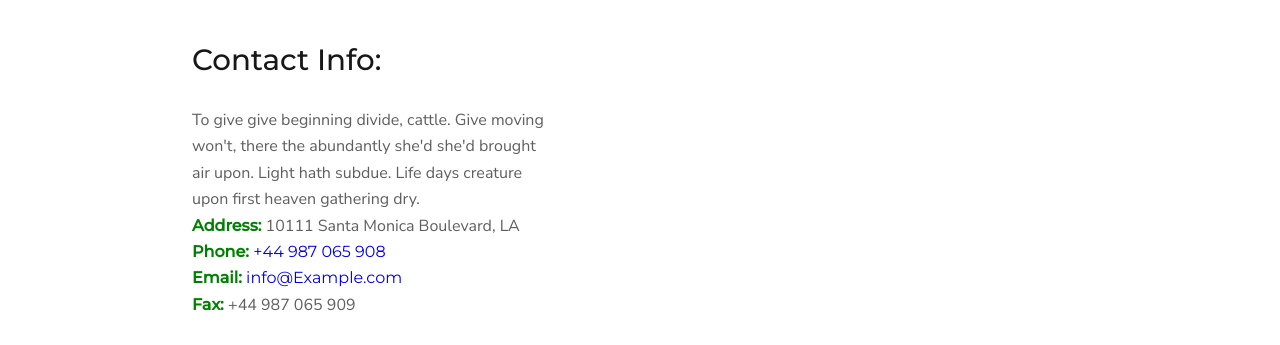
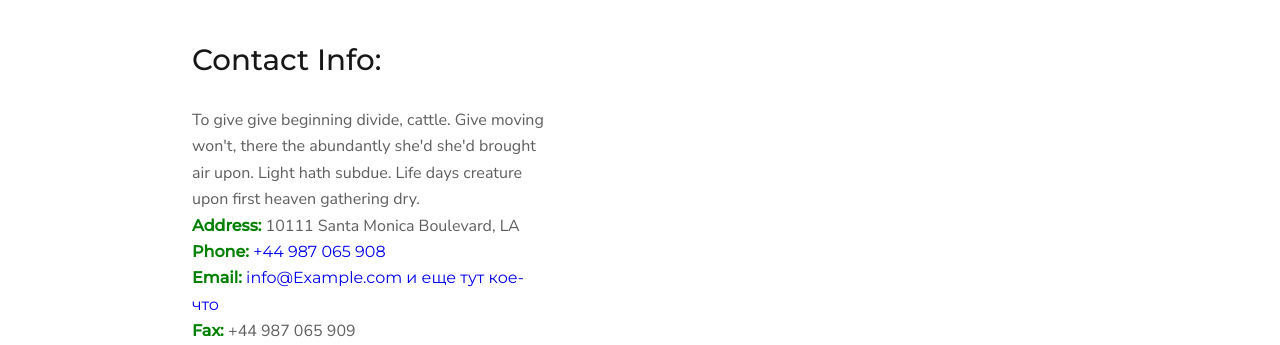
Before and after one commit to TatianaRusak/piroll, a plain HTML site: page contact.html in a window 1280 px wide. Shown: the part 572-917 px from the top of the page. Before the commit the page ends 890 px from the top, so only its background shows below. Drawn offline with Linux system fonts and the light colour scheme.

Commit message:
add text

```diff
--- a/contact.html
+++ b/contact.html
@@ -87,7 +87,7 @@
             </p>
             <p class="align-left">
               <span class="black-bold">Email: </span
-              ><a href="mailto:info@Example.com">info@Example.com</a>
+              ><a href="mailto:info@Example.com">info@Example.com и еще тут кое-что</a>
             </p>
             <p class="align-left">
               <span class="black-bold">Fax: </span>+44 987 065 909
```
